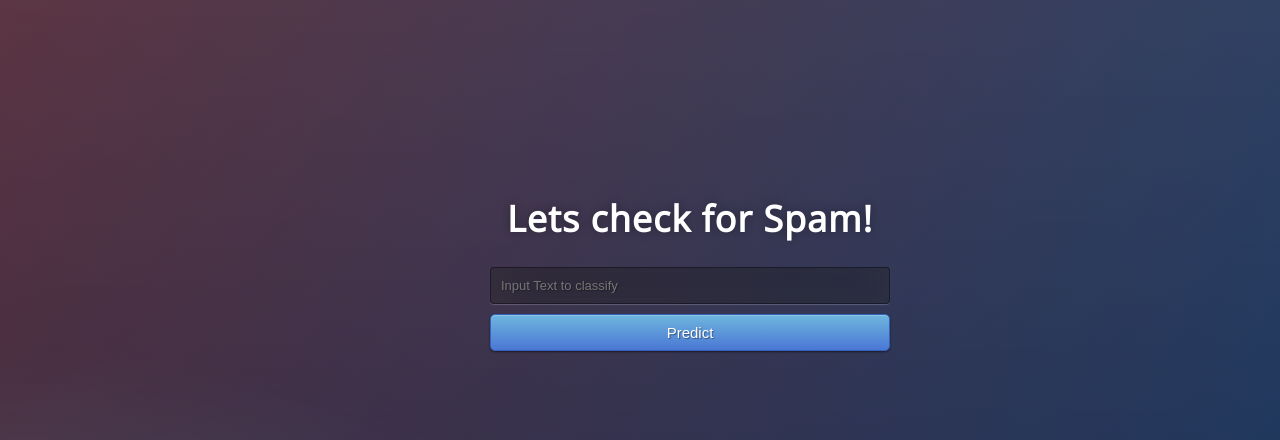
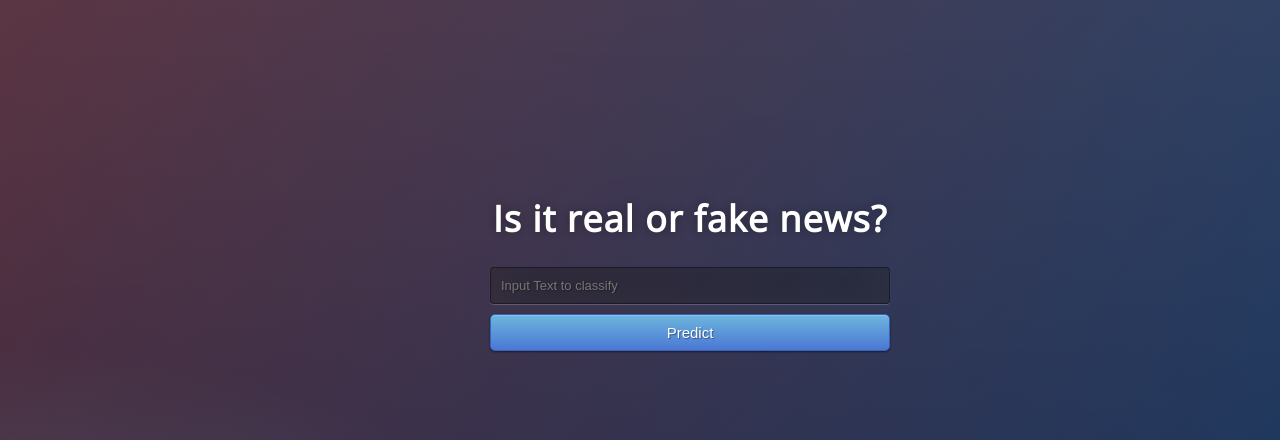
Before and after one commit to matthewbelevski/project_3_app, a Flask app: page / in a window 1280 px wide. Shown: the top 440 px of the page. Run offline with Flask 2, Linux system fonts and the light colour scheme; parts of the project's set-up code (start-up, migrations or seed data) failed here and were passed over.

Commit message:
change of heading

```diff
--- a/templates/index.html
+++ b/templates/index.html
@@ -14,7 +14,7 @@
 
 <body>
  <div class="login">
-	<h1>Lets check for Spam!</h1>
+	<h1>Is it real or fake news?</h1>
 
      <!-- Main Input For Receiving Query to our ML -->
     <form action="{{ url_for('predict')}}"method="post">
```
